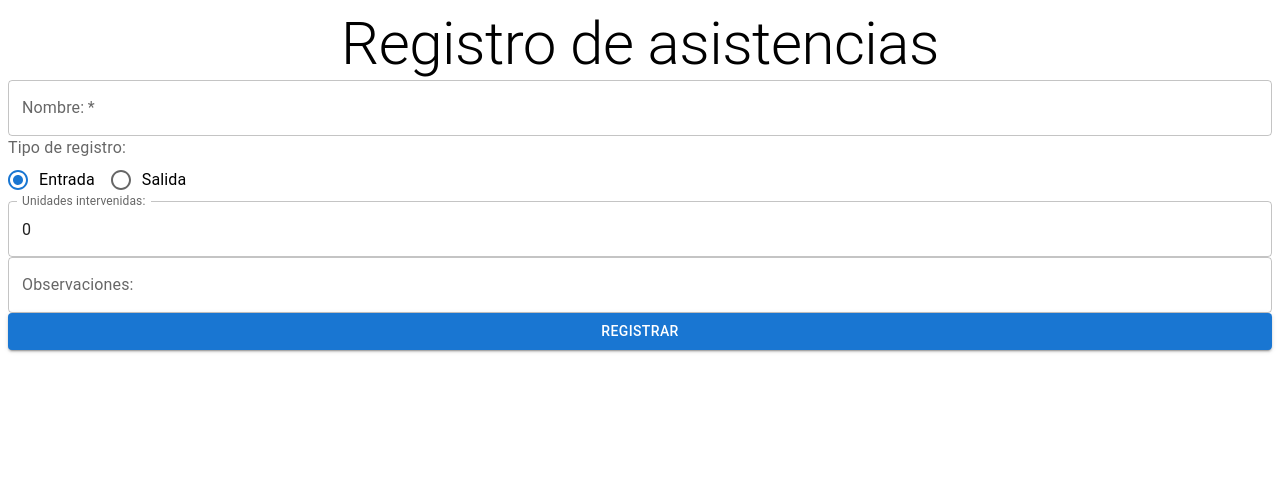
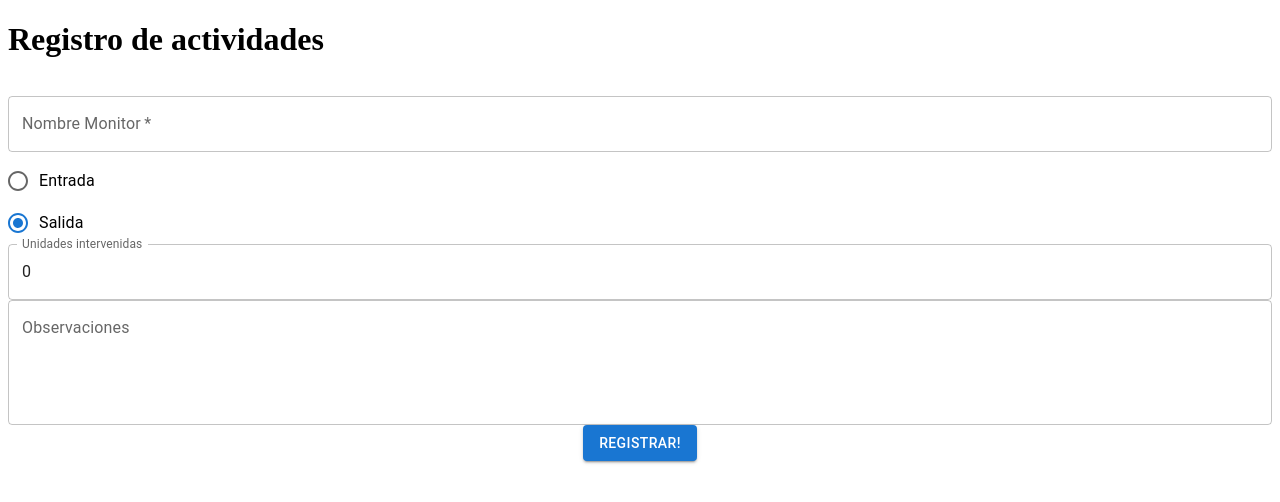
Before and after one commit to dylantopg/selfregistermigrate, a React (Vite) app: page / in a window 1280 px wide. Shown: the top 502 px of the page. Built offline with nearby package versions, Linux system fonts and the light colour scheme.

Commit message:
penalti a ultimo minuto

```diff
--- a/src/App.jsx
+++ b/src/App.jsx
@@ -1,110 +1,138 @@
-import React, { useState } from "react";
+import { addDoc, collection, getDocs } from "firebase/firestore";
+import { useState } from "react";
 import {
   TextField,
+  RadioGroup,
+  Radio,
+  FormControlLabel,
   Button,
-  RadioGroup,
-  FormControlLabel,
-  Radio,
-  FormControl,
-  FormLabel,
-  Typography,
+  Box,
 } from "@mui/material";
+import * as Yup from "yup";
+import { Formik, Form } from "formik";
+import { db } from "./firebase"; // Assuming you have a Firebase configuration set up
 
 export default function App() {
-  const [nombre, setNombre] = useState("");
-  const [tipoRegistro, setTipoRegistro] = useState("entrada"); // Default to "entrada"
+  const [nombreMonitor, setNombreMonitor] = useState("");
+  const [accion, setAccion] = useState("");
   const [unidades, setUnidades] = useState(0);
-  const [observaciones, setObservaciones] = useState("");
+  const [comentario, setComentario] = useState("");
 
-  const handleSubmit = (e) => {
-    e.preventDefault();
+  const formSchema = Yup.object().shape({
+    nombreMonitor: Yup.string()
+      .max(255, "Máximo 255 caracteres")
+      .required("Campo requerido"),
+    accion: Yup.string().required("Campo requerido"),
+    unidades: Yup.number().positive().integer().required(),
+    comentario: Yup.string(),
+  });
+  const [option, setOption] = useState("Salida");
+  const [fielDisabled, setFielDisabled] = useState(false);
 
-    // Validate the required name field
-    if (!nombre) {
-      alert("Please enter a name.");
-      return;
-    }
-
-    // Handle FormControl submission logic here
-    console.log({
-      nombre,
-      tipoRegistro,
-      unidades,
-      observaciones,
-    });
-  };
-
-  const handleUnidadesChange = (e) => {
-    const value = parseInt(e.target.value);
-    if (value >= 0) {
-      setUnidades(value);
-    }
-  };
-
-  const handleRadioChange = (event) => {
-    setTipoRegistro(event.target.value);
+  const handleOptionChange = (event) => {
+    setOption(event.target.value);
+    //si el valor seleccionado es entrada, deshabilita los campos
+    setFielDisabled(event.target.value === "Entrada");
   };
 
   const addRegistro = async (e) => {
     e.preventDefault();
+
     const timestamp = new Date();
+
+    const response = await fetch("https://api.ipify.org");
+    const ip = await response.text();
+
+    try {
+      const docRef = await addDoc(collection(db, "registros"), {
+        nombreMonitor,
+        accion,
+        unidades,
+        comentario,
+        timestamp,
+        ip,
+      });
+      console.log("Document written with ID: ", docRef.id);
+      console.log(timestamp);
+    } catch (e) {
+      console.error("Error adding document: ", e);
+    }
   };
 
   return (
     <>
-      <form onSubmit={handleSubmit}>
-        <Typography variant="h2" align="center">
-          Registro de asistencias
-        </Typography>
-        <FormControl fullWidth>
+      <h1>Registro de actividades</h1>
+      <Formik
+        initialValues={{
+          nombreMonitor: "",
+          accion: "",
+          unidades: "",
+          comentario: "",
+        }}
+        validationSchema={formSchema}
+        onSubmit={(values) => console.log(values)}
+      >
+        <Form>
           <TextField
-            label="Nombre:"
-            id="nombre"
-            value={nombre}
-            onChange={(e) => setNombre(e.target.value)}
             required
+            name="nombreMonior"
+            label="Nombre Monitor"
+            variant="outlined"
+            margin="normal"
+            type="text"
+            fullWidth
+            value={nombreMonitor}
+            onChange={(e) => setNombreMonitor(e.target.value)}
           />
-          <FormControl component="fieldset">
-            <FormLabel component="legend">Tipo de registro:</FormLabel>
           <RadioGroup
-              row
-              aria-label="tipoRegistro"
-              name="tipoRegistro"
-              value={tipoRegistro}
-              onChange={handleRadioChange}
+            aria-labelledby="demo-radio-buttons-group-label"
+            value={option}
+            name="radio-buttons-group"
+            onChange={handleOptionChange}
           >
             <FormControlLabel
-                value="entrada"
+              name="accion"
+              value="Entrada"
               control={<Radio />}
               label="Entrada"
+              onChange={(e) => setAccion(e.target.value)}
             />
             <FormControlLabel
-                value="salida"
+              name="accion"
+              value="Salida"
               control={<Radio />}
               label="Salida"
+              onChange={(e) => setAccion(e.target.value)}
             />
           </RadioGroup>
-          </FormControl>
           <TextField
-            label="Unidades intervenidas:"
-            id="unidades"
+            min="0"
+            name="unidades"
+            label="Unidades intervenidas"
             type="number"
+            fullWidth
             value={unidades}
-            onChange={handleUnidadesChange}
-            min={0}
+            onChange={(e) => setUnidades(parseInt(e.target.value))}
+            disabled={fielDisabled}
           />
           <TextField
-            label="Observaciones:"
-            id="observaciones"
-            value={observaciones}
-            onChange={(e) => setObservaciones(e.target.value)}
+            id="outlined-multiline-flexible"
+            label="Observaciones"
             multiline
+            minRows={4}
+            maxRows={4}
+            fullWidth
+            value={comentario}
+            onChange={(e) => setComentario(e.target.value)}
+            disabled={fielDisabled}
           />
-          <Button type="submit" variant="contained">
-            Registrar
+          <Box textAlign="center">
+            <Button variant="contained" onClick={addRegistro}>
+              Registrar!
             </Button>
-        </FormControl>
-      </form>
+          </Box>
+        </Form>
+      </Formik>
     </>
   );
 }
```
Lines whose indentation alone changed are shown as unchanged.
